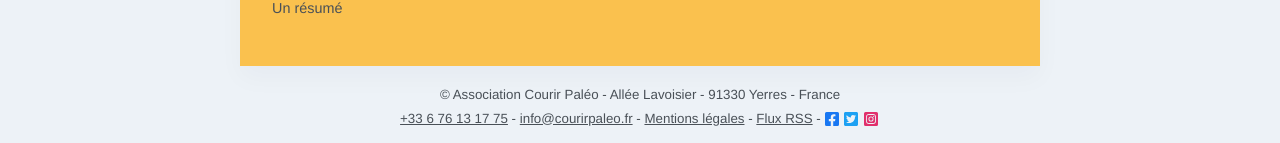
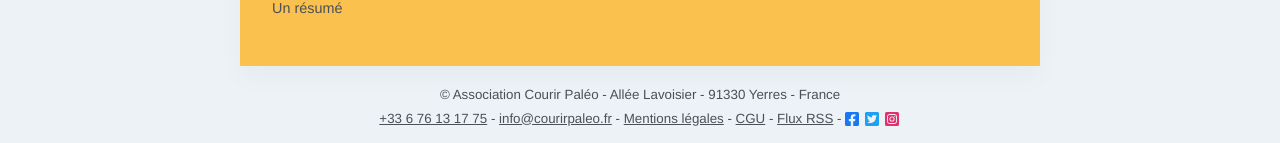
Before and after one commit to courirpaleo/courirpaleo.github.io, a Jekyll site: the page built from index.md, in a window 1280 px wide. Shown: the part 1535-1678 px from the top of the page. Built offline with Jekyll 4.4.1, drawn with Linux system fonts in a browser that asks for light colours; some web fonts are replaced.

Commit message:
modif footer 2

```diff
--- a/_includes/footer.html
+++ b/_includes/footer.html
@@ -5,6 +5,7 @@
 <a href="tel:+33676131775">+33 6 76 13 17 75</a>
 - <a href="mailto:info@courirpaleo.fr">info@courirpaleo.fr</a>
 - <a href="/mentions">Mentions légales</a>
+- <a href="/cgu">CGU</a>
 - <a href="/atom.xml" target="blank">Flux RSS</a>
 - <a href="https://www.facebook.com/{{ site.social.facebook }}" target="blank"><span class="social-icon fb"></a>
 <a href="https://twitter.com/{{ site.social.twitter }}" target="blank"></span><span class="social-icon tw"></a>
```
Also changed, not shown: _pages/cgu.md (added, +3 -0 lines).
